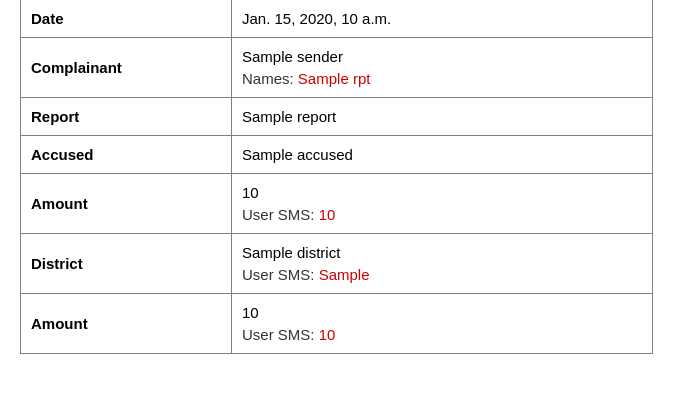
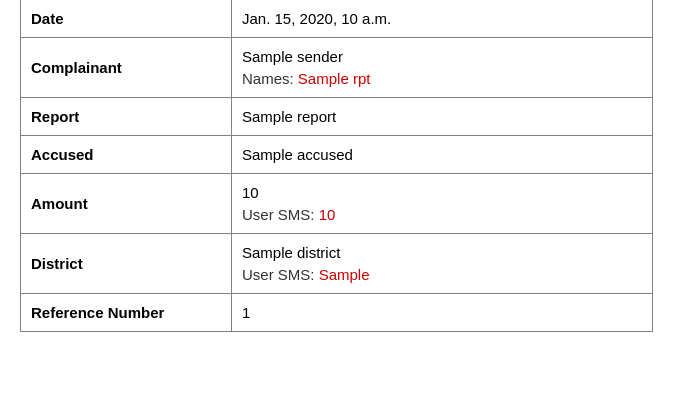
Before and after one commit to thedavidmccann/igreport, a Django app: template igreport_project/igreport_src/igreport/templates/igreport/report-preview.html in a window 1280 px wide. Shown: the part 69-476 px from the top of the page, without its empty margins (0-696 px from the left). Run offline with Django 3.2, Linux system fonts and the light colour scheme; the template is opened without the code that fills it: most values are stand-ins (such as "Sample title", 1, 10 or a date in 2020).

Commit message:
report preview fix

```diff
--- a/igreport_project/igreport_src/igreport/admin.py
+++ b/igreport_project/igreport_src/igreport/admin.py
@@ -33,7 +33,7 @@ class IGReportAdmin(admin.ModelAdmin, ListStyleAdmin):
         text = obj.subject
         width = ''
         if text and len(text) > 50:
-            width = '300px'
+            width = '200px'
 
         style = 'font-size:13px;'
         if width:
@@ -106,7 +106,7 @@ class IGReportAdmin(admin.ModelAdmin, ListStyleAdmin):
 
         return obj.reference_number
 
-    refno.short_description = 'Reference No'
+    refno.short_description = 'Ref. No'
     refno.admin_order_field = 'reference_number'
 
     def options(self, obj):
--- a/igreport_project/igreport_src/igreport/templates/igreport/report-preview.html
+++ b/igreport_project/igreport_src/igreport/templates/igreport/report-preview.html
@@ -80,10 +80,9 @@
 			</td>
 		</tr>
 		<tr>
-			<td class="label">Amount</td>
+			<td class="label">Reference Number</td>
 			<td class="report-data">
-				<div>{{ rpt.amount }}</div>
-				<div class="sms">User SMS: <span class="text">{{ rpt.amount_ff }}</span></div>
+				<div>{{ rpt.reference_number }}</div>
 			</td>
 		</tr>
 	</table>
--- a/igreport_project/igreport_src/igreport/views/printer.py
+++ b/igreport_project/igreport_src/igreport/views/printer.py
@@ -38,7 +38,7 @@ def print_preview(request, report_id):
         else:
             district = ''
 
-        report = dict(accused = r.subject or '(empty)', report = r.report or '(empty)', amount_ff = r.amount_freeform or '(empty)', amount=amount, district_ff=r.district_freeform or '(empty)', district=district, date=r.datetime.strftime('%d/%m/%Y %H:%M'), sender=r.connection.identity, names=r.names or '(empty)', currency=currency)
+        report = dict(accused = r.subject or '(empty)', report = r.report or '(empty)', amount_ff = r.amount_freeform or '(empty)', amount=amount, district_ff=r.district_freeform or '(empty)', district=district, date=r.datetime.strftime('%d/%m/%Y %H:%M'), sender=r.connection.identity, names=r.names or '(empty)', currency=currency, reference_number=r.reference_number)
 
         return render_to_response('igreport/report-preview.html', dict(rpt=report), RequestContext(request))
 
```
